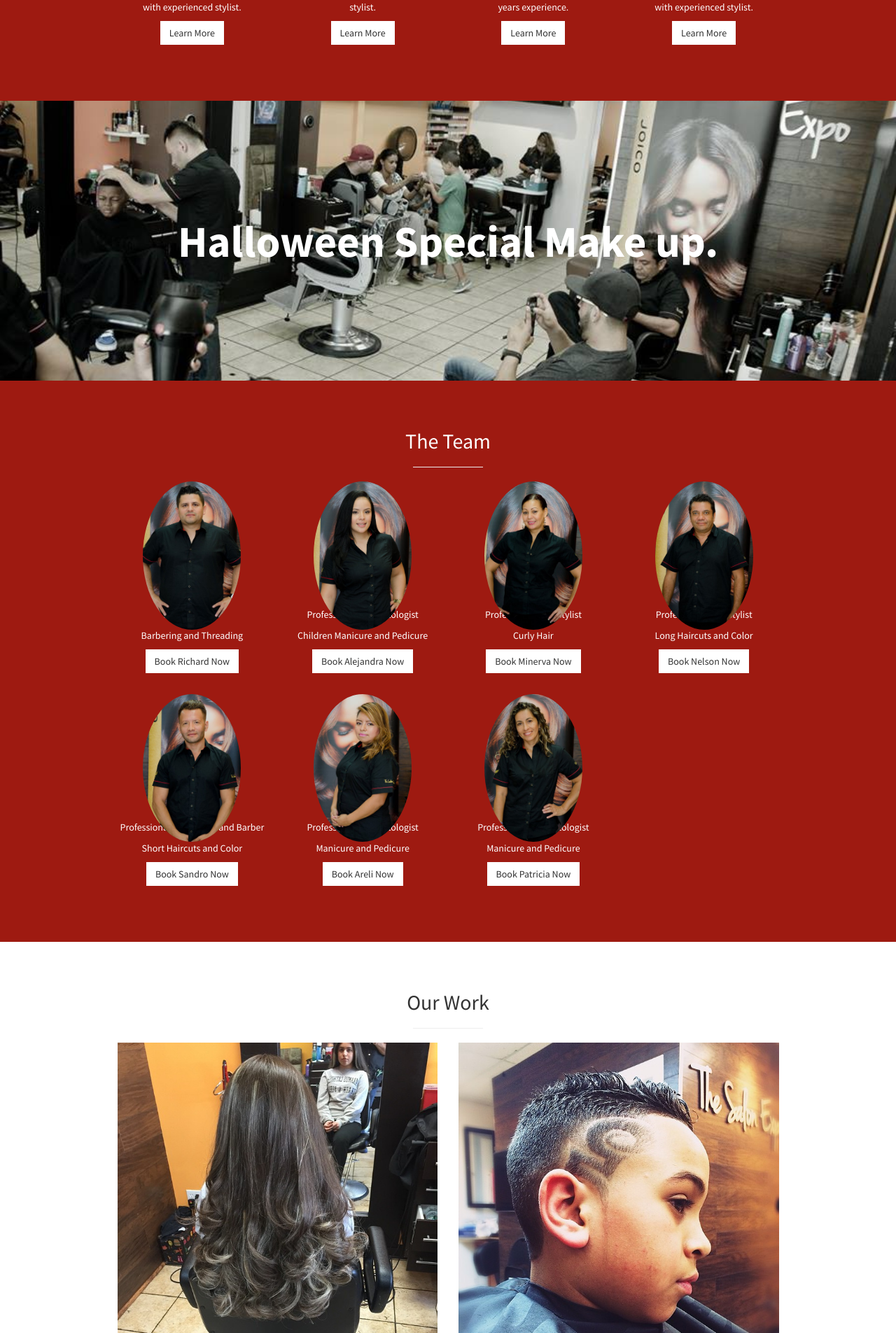
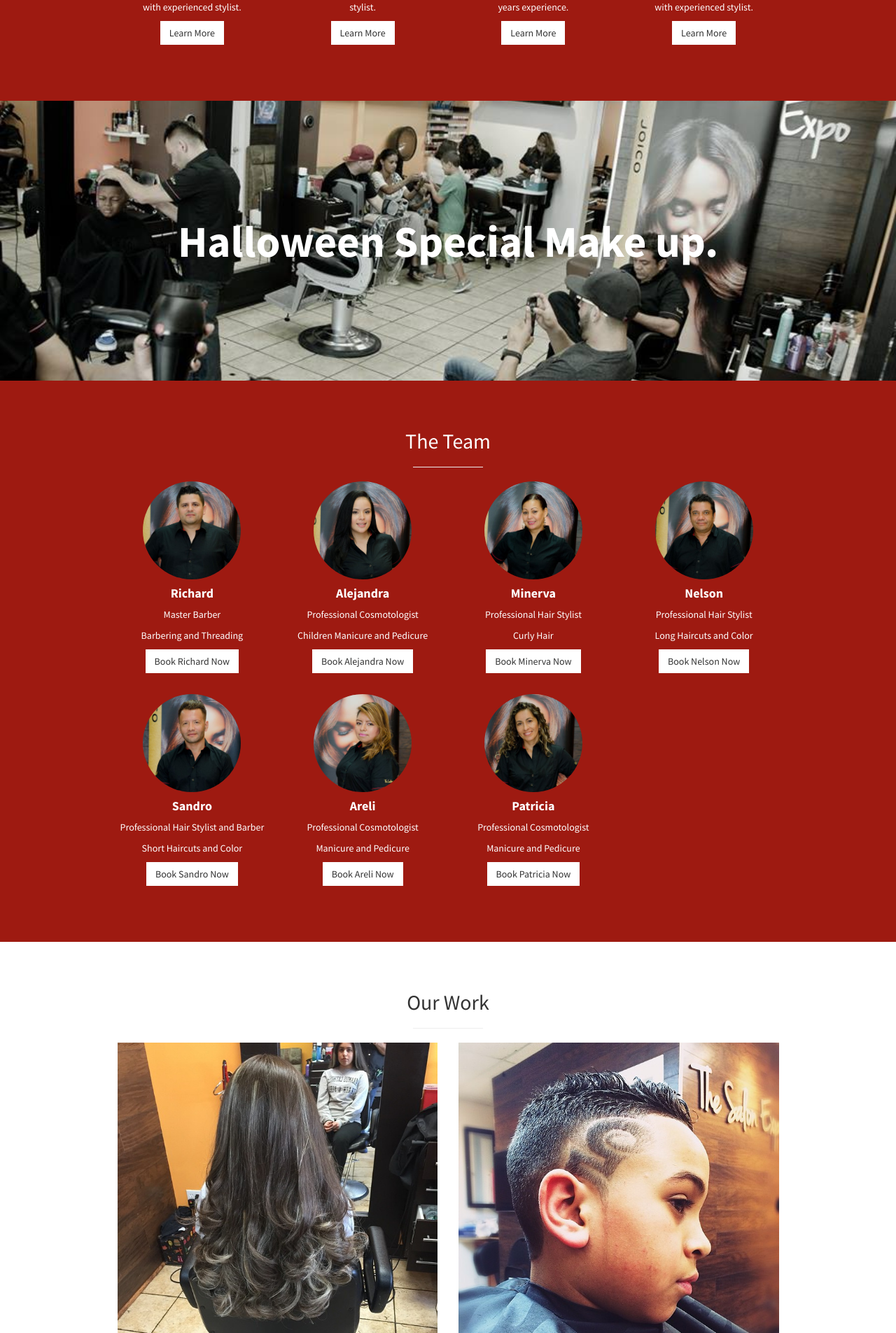
Before and after one commit to thesalonexpo/thesalonexpo.github.io, a Jekyll site: the page built from index.html, in a window 1280 px wide. Shown: the part 1549-3454 px from the top of the page at 70% size. Built offline with Jekyll 4.4.1, drawn with Linux system fonts in a browser that asks for light colours.

Commit message:
style fixes

```diff
--- a/css/stylish-portfolio.css
+++ b/css/stylish-portfolio.css
@@ -205,10 +205,11 @@ hr.small {
     margin-bottom: 30px;
 }
 
-.team-img {
+.team-item .fa-stack {
     overflow: hidden;
     border-radius: 50%;
 }
+.team-img {}
 
 /* Callout */
 
```
